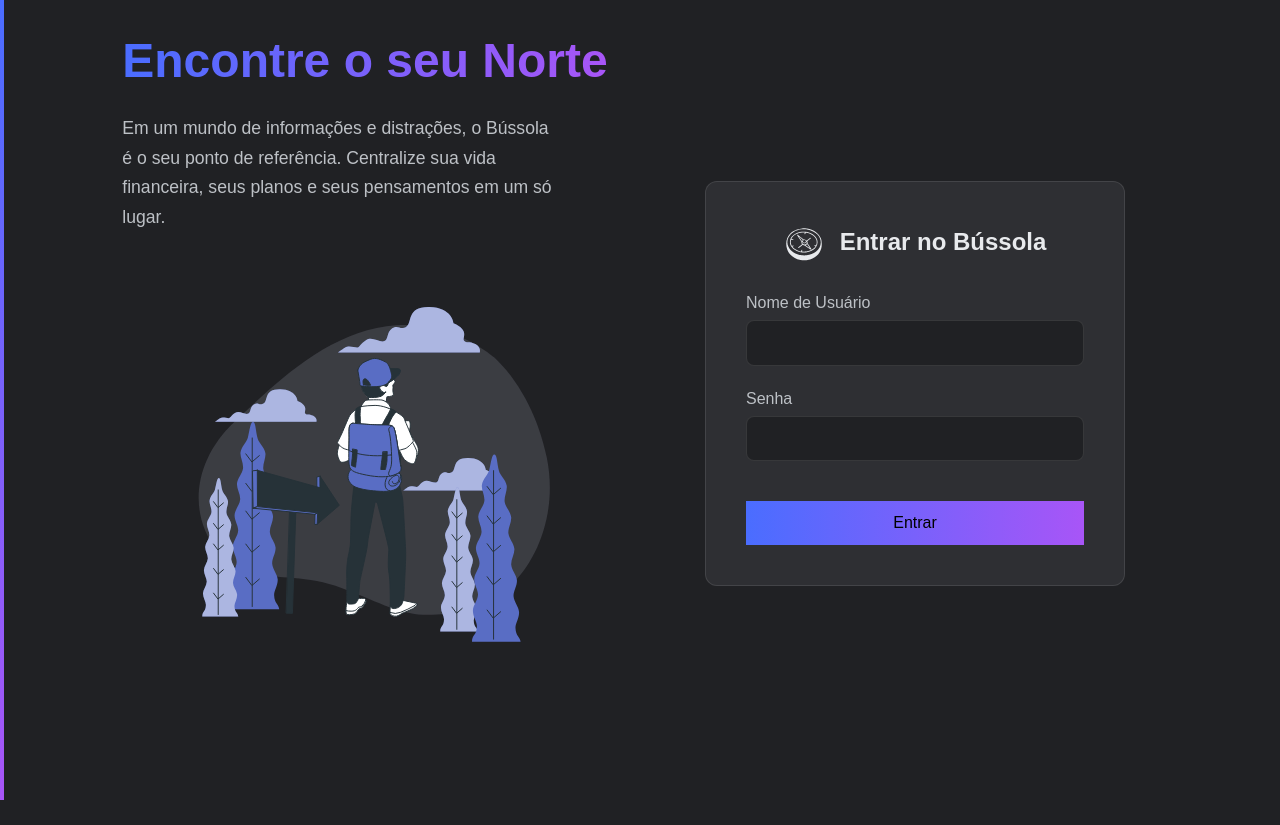
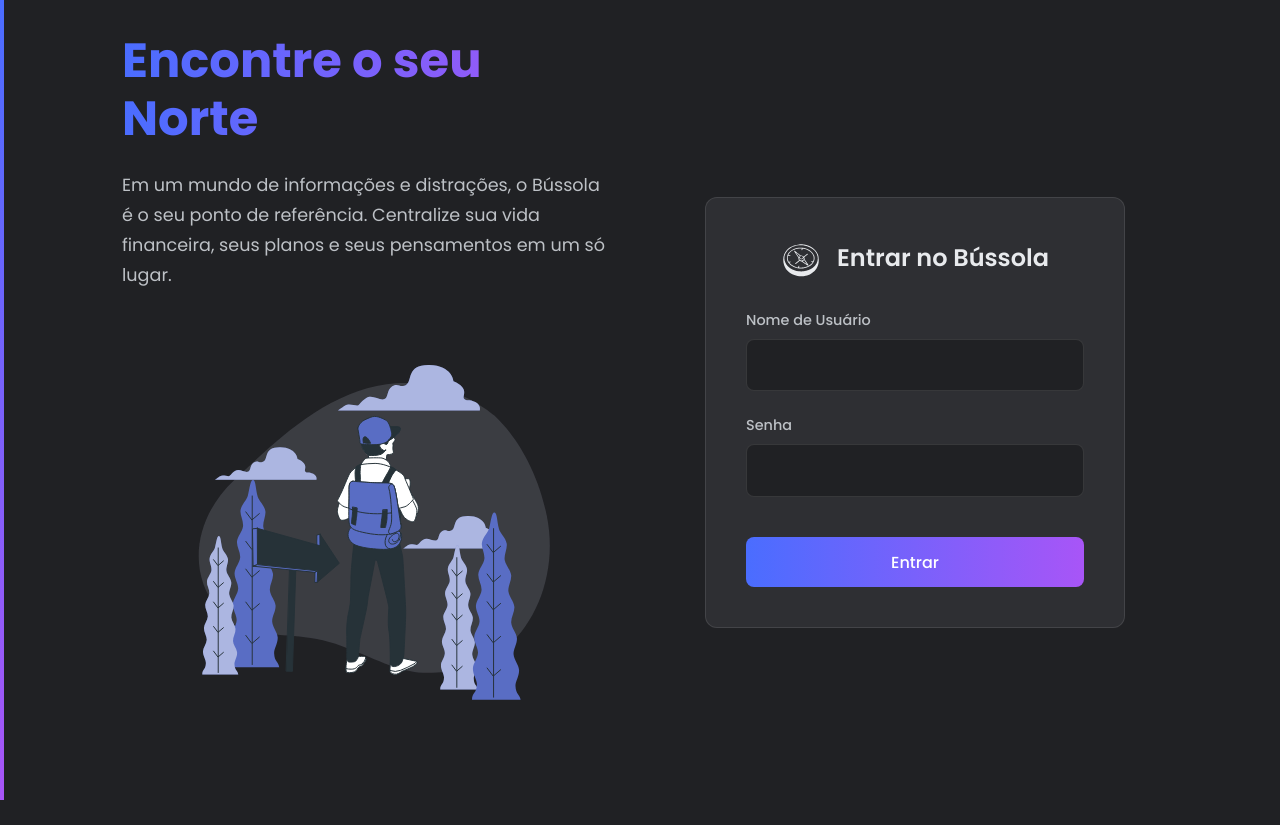
Before and after one commit to Marocosz/Bussola-v2, a React (Vite) app in the folder bussola_web/: page /login in a window 1280 px wide. Before the commit the page ends 800 px from the top, so only its background shows below. Built offline with nearby package versions, Linux system fonts and the light colour scheme; some icons are missing.

Commit message:
home att

```diff
--- a/bussola_web/index.html
+++ b/bussola_web/index.html
@@ -1,10 +1,17 @@
 <!doctype html>
-<html lang="en">
+<html lang="pt-br">
   <head>
     <meta charset="UTF-8" />
     <link rel="icon" type="image/svg+xml" href="/vite.svg" />
     <meta name="viewport" content="width=device-width, initial-scale=1.0" />
-    <title>bussola_web</title>
+    <title>Bússola Hub</title>
+
+    <link rel="preconnect" href="https://fonts.googleapis.com">
+    <link rel="preconnect" href="https://fonts.gstatic.com" crossorigin>
+    <link href="https://fonts.googleapis.com/css2?family=Poppins:wght@300;400;500;600;700&display=swap" rel="stylesheet">
+
+    <link rel="stylesheet" href="https://cdnjs.cloudflare.com/ajax/libs/font-awesome/6.5.2/css/all.min.css">
+    <link rel="stylesheet" href="https://cdnjs.cloudflare.com/ajax/libs/weather-icons/2.0.10/css/weather-icons.min.css">
   </head>
   <body>
     <div id="root"></div>
--- a/bussola_web/package.json
+++ b/bussola_web/package.json
@@ -13,7 +13,8 @@
     "axios": "^1.13.2",
     "react": "^19.2.0",
     "react-dom": "^19.2.0",
-    "react-router-dom": "^7.10.1"
+    "react-router-dom": "^7.10.1",
+    "weather-icons": "^1.3.2"
   },
   "devDependencies": {
     "@eslint/js": "^9.39.1",
--- a/bussola_web/src/assets/styles/global.css
+++ b/bussola_web/src/assets/styles/global.css
@@ -1,141 +1,220 @@
 /* ========================================================= */
 /* 1. VARIÁVEIS GLOBAIS (TEMA ESCURO PADRÃO)                 */
 /* ========================================================= */
-
 :root {
     /* --- Cores da Estrutura e Fundo --- */
-    --cor-fundo: #202124;             /* Cor principal do fundo da página */
-    --cor-card-principal: #2E2F33;   /* Cor de fundo para cards primários */
-    --cor-card-secundario: #292a2d; /* Cor de fundo para elementos secundários ou hover sutil */
-    --cor-borda: rgba(255, 255, 255, 0.1); /* Cor das bordas e divisores */
-    --cor-fundo-hover: rgba(255, 255, 255, 0.05); /* Fundo sutil ao passar o mouse sobre itens */
+    --cor-fundo: #202124;
+    --cor-card-principal: #2E2F33;
+    --cor-card-secundario: #292a2d;
+    --cor-borda: rgba(255, 255, 255, 0.1);
+    --cor-fundo-hover: rgba(255, 255, 255, 0.05);
 
     /* --- Cores de Texto --- */
-    --cor-texto-principal: #E8EAED;   /* Cor primária para texto regular */
-    --cor-texto-secundario: #BDC1C6; /* Cor para texto de apoio, legendas, placeholders */
-    --cor-destaque: #FFFFFF;         /* Cor para texto de ênfase ou ícones ativos */
+    --cor-texto-principal: #E8EAED;
+    --cor-texto-secundario: #BDC1C6;
+    --cor-destaque: #FFFFFF;
 
-    /* --- Cores de Ação e Feedback Visual --- */
-    --cor-azul-primario: #4A6DFF;          /* Cor principal para botões e links interativos */
-    --cor-azul-hover: #3859e0;             /* Cor do botão azul ao passar o mouse */
-    --cor-vermelho-delete: #e74c3c;         /* Cor para ações destrutivas (excluir) */
-    --cor-vermelho-delete-hover: #c0392b;   /* Hover da ação destrutiva */
-    --cor-cinza-botao: #484a4f;            /* Cor para botões neutros ou secundários */
-    --cor-cinza-botao-hover: #5f6368;      /* Hover do botão cinza */
-    --cor-verde-sucesso: #27ae60;          /* Cor para feedback de sucesso */
-    --cor-verde-sucesso-hover: #2ecc71;    /* Hover do feedback de sucesso */
-    --cor-laranja-aviso: #f39c12;          /* Cor para avisos ou itens fixados */
-    --cor-laranja-aviso-hover: #f1c40f;    /* Hover do feedback de aviso */
+    /* --- Cores de Ação --- */
+    --cor-azul-primario: #4A6DFF;
+    --cor-azul-hover: #3859e0;
+    --cor-vermelho-delete: #e74c3c;
+    --cor-vermelho-delete-hover: #c0392b;
+    --cor-cinza-botao: #484a4f;
+    --cor-cinza-botao-hover: #5f6368;
+    --cor-verde-sucesso: #27ae60;
+    --cor-verde-sucesso-hover: #2ecc71;
+    --cor-laranja-aviso: #f39c12;
+    --cor-laranja-aviso-hover: #f1c40f;
 
-    /* --- Cores de Componentes Específicos (Scrollbar e Gráficos) --- */
+    /* --- Outros --- */
     --cor-scrollbar: #5f6368;
     --cor-scrollbar-hover: #9aa0a6;
-    --cor-grafico-receita: rgba(39, 174, 96, 0.7);    /* Verde para gráficos de receita */
-    --cor-grafico-despesa: rgba(231, 76, 60, 0.7);    /* Vermelho para gráficos de despesa */
-    --cor-grafico-semanal: rgba(153, 102, 255, 0.7);  /* Roxo para gráficos de visão geral */
-    --cor-grafico-dinamico-fundo: rgba(74, 109, 255, 0.2); /* Preenchimento azul para gráficos dinâmicos */
-    --cor-grafico-dinamico-borda: var(--cor-azul-primario); /* Borda azul para gráficos dinâmicos */
-    --cor-grade-grafico: rgba(255, 255, 255, 0.1); /* Cor das linhas de grade do gráfico */
 }
 
 /* ========================================================= */
 /* 2. VARIÁVEIS PARA O TEMA CLARO                            */
 /* ========================================================= */
-
-/* Sobrescreve as variáveis quando a classe .light-theme está ativa no body */
 body.light-theme {
-    /* Estrutura */
     --cor-fundo: #F8F9FA;
     --cor-card-principal: #FFFFFF;
     --cor-card-secundario: #e3dfdf75;
     --cor-borda: rgba(0, 0, 0, 0.1);
     --cor-fundo-hover: rgba(0, 0, 0, 0.05);
-
-    /* Texto (cores invertidas para fundo claro) */
     --cor-texto-principal: #212529;
     --cor-texto-secundario: #636363;
-
-    /* Botões neutros */
     --cor-cinza-botao: #8b8a8a;
     --cor-cinza-botao-hover: #6a6a6a;
-
-    /* Scroll e gráficos (ajuste da cor da grade para fundo claro) */
     --cor-scrollbar: #CED4DA;
     --cor-scrollbar-hover: #ADB5BD;
-    --cor-grade-grafico: rgba(0, 0, 0, 0.1);
-    /* Mantém as cores vibrantes dos gráficos iguais ao tema escuro */
-    --cor-grafico-receita: rgba(39, 174, 96, 0.7);
-    --cor-grafico-despesa: rgba(231, 76, 60, 0.7);
-    --cor-grafico-semanal: rgba(153, 102, 255, 0.7);
-    --cor-grafico-dinamico-fundo: rgba(74, 109, 255, 0.2);
-    --cor-grafico-dinamico-borda: var(--cor-azul-primario);
 }
 
 /* ========================================================= */
-/* 3. RESET BÁSICO E ESTILOS GERAIS                          */
+/* 3. RESET E CONFIGURAÇÕES GERAIS                           */
 /* ========================================================= */
-
-/* Reset universal para garantir consistência no modelo de caixa */
 * {
     margin: 0;
     padding: 0;
     box-sizing: border-box;
 }
 
-/* Garante que o HTML ocupe a altura total */
 html {
     height: 100%;
 }
 
-/* Estilos base do corpo da página */
+/* --- ATUALIZAÇÃO DE TIPOGRAFIA --- */
+/* Garante que a fonte Poppins pegue em todos os elementos, inclusive inputs e botões */
+body, button, input, textarea, select {
+    font-family: 'Poppins', sans-serif;
+    -webkit-font-smoothing: antialiased;
+    -moz-osx-font-smoothing: grayscale;
+}
+
 body {
-    min-height: 100%; /* Garante que o corpo ocupe pelo menos a altura da tela */
-    font-family: 'Poppins', sans-serif; /* Fonte padrão do projeto */
-    color: var(--cor-texto-principal); /* Cor de texto padrão vinda das variáveis */
-    background-color: var(--cor-fundo); /* Cor de fundo padrão vinda das variáveis */
-    display: flex; /* Permite o uso de flexbox para layout de página (ex: sticky footer) */
+    min-height: 100%;
+    color: var(--cor-texto-principal);
+    background-color: var(--cor-fundo);
+    display: flex;
     flex-direction: column;
 }
 
-/* Remove sublinhado padrão de links */
 a {
     color: var(--cor-texto-principal);
     text-decoration: none;
 }
 
-/* ========================================================= */
-/* 4. ESTILIZAÇÃO DA SCROLLBAR                               */
-/* ========================================================= */
-
-/* --- Navegadores baseados em WebKit (Chrome, Safari, Edge) --- */
-
-/* Largura da barra de rolagem */
+/* Scrollbar Personalizada */
 ::-webkit-scrollbar {
     width: 10px;
 }
-
-/* Trilha (fundo) da barra de rolagem */
 ::-webkit-scrollbar-track {
     background: transparent;
 }
-
-/* Polegar (a parte móvel) da barra de rolagem */
 ::-webkit-scrollbar-thumb {
     background-color: var(--cor-scrollbar);
     border-radius: 20px;
-    /* Cria um espaçamento visual entre o polegar e a borda da trilha */
     border: 3px solid var(--cor-fundo);
 }
-
-/* Efeito hover no polegar da barra de rolagem */
 ::-webkit-scrollbar-thumb:hover {
     background-color: var(--cor-scrollbar-hover);
 }
 
-/* --- Navegador Firefox --- */
+/* ========================================================= */
+/* 4. COMPONENTES (BOTÕES, INPUTS, CARDS)                    */
+/* ========================================================= */
 
-/* Define a barra de rolagem fina e as cores (polegar e trilha) */
-* {
-    scrollbar-width: thin;
-    scrollbar-color: var(--cor-scrollbar) var(--cor-fundo);
+/* --- Botões Base --- */
+.btn-primary,
+.btn-secondary,
+.btn-delete,
+.submit-button {
+    padding: 0.6rem 1.2rem;
+    border: none;
+    border-radius: 8px;
+    font-weight: 500; /* Poppins Medium */
+    cursor: pointer;
+    font-size: 0.9rem;
+    transition: all 0.3s ease;
+    display: inline-flex;
+    align-items: center;
+    justify-content: center;
+    gap: 0.5rem;
+    color: var(--cor-destaque);
+    text-decoration: none;
 }
+
+/* Botão Primário (Gradiente) */
+.btn-primary,
+.submit-button {
+    background: linear-gradient(90deg, var(--cor-azul-primario), #a855f7);
+}
+
+.btn-primary:hover,
+.submit-button:hover {
+    box-shadow: 0 4px 15px rgba(0, 0, 0, 0.2);
+    transform: translateY(-2px);
+}
+
+.btn-primary.large-button {
+    padding: 0.8rem 2rem;
+    font-size: 1rem;
+    font-weight: 600;
+}
+
+/* Botão Secundário */
+.btn-secondary {
+    background-color: var(--cor-cinza-botao);
+}
+.btn-secondary:hover {
+    background-color: var(--cor-cinza-botao-hover);
+    transform: translateY(-2px);
+}
+
+/* Botão Delete */
+.btn-delete {
+    background-color: var(--cor-vermelho-delete);
+}
+.btn-delete:hover {
+    background-color: var(--cor-vermelho-delete-hover);
+    transform: translateY(-2px);
+}
+
+/* --- Botões de Ação Redondos (Ícones) --- */
+.btn-action-icon {
+    background: var(--cor-card-secundario);
+    border: none;
+    color: var(--cor-texto-secundario);
+    width: 32px;
+    height: 32px;
+    border-radius: 50%;
+    cursor: pointer;
+    display: flex;
+    align-items: center;
+    justify-content: center;
+    transition: all 0.2s ease;
+    padding: 0;
+}
+.btn-action-icon:hover {
+    background-color: var(--cor-azul-hover);
+    color: white;
+}
+
+/* --- Inputs e Formulários --- */
+.form-input {
+    width: 100%;
+    padding: 0.75rem;
+    border: 1px solid var(--cor-borda);
+    border-radius: 6px;
+    background-color: var(--cor-fundo);
+    color: var(--cor-texto-principal);
+    font-size: 1rem;
+    /* A fonte é herdada do reset global agora, mas mantemos por segurança */
+    font-family: 'Poppins', sans-serif;
+}
+.form-input:focus {
+    outline: none;
+    border-color: var(--cor-azul-primario);
+}
+
+.form-group label {
+    display: block;
+    margin-bottom: 0.4rem;
+    font-weight: 500;
+    font-size: 0.9rem;
+    color: var(--cor-texto-secundario);
+}
+
+/* ========================================================= */
+/* 5. LAYOUT GERAL                                           */
+/* ========================================================= */
+.container {
+    width: 100%;
+    margin: 0 auto;
+    padding: 0 20px;
+    max-width: 1920px;
+}
+
+main.container {
+    flex-grow: 1;
+    padding-top: 2rem;
+    padding-bottom: 2rem;
+}
--- a/bussola_web/src/main.jsx
+++ b/bussola_web/src/main.jsx
@@ -1,7 +1,8 @@
 import React from 'react'
 import ReactDOM from 'react-dom/client'
 import App from './App.jsx'
-import './assets/styles/global.css' // <-- Aponta para o nosso CSS novo
+import './assets/styles/global.css'
+import 'weather-icons/css/weather-icons.css';
 
 ReactDOM.createRoot(document.getElementById('root')).render(
   <React.StrictMode>
--- a/bussola_web/src/pages/Home/styles.css
+++ b/bussola_web/src/pages/Home/styles.css
@@ -51,7 +51,7 @@ main.container {
 
 .datetime-widget {
     text-align: left;
-    margin-bottom: 2rem;
+    margin-bottom: 2rem; /* Ajustado para 2rem igual ao antigo */
 }
 
 .datetime-widget .time-display {
@@ -70,6 +70,7 @@ main.container {
     padding-left: 2px;
 }
 
+/* --- CLIMA (CÓDIGO EXATO DO ANTIGO) --- */
 .weather-widget {
     display: flex;
     align-items: center;
@@ -79,6 +80,7 @@ main.container {
     background-color: var(--cor-card-secundario);
     border-radius: 10px;
     border: 1px solid var(--cor-borda);
+    /* width: fit-content removido para restaurar o comportamento antigo */
 }
 
 .weather-widget i {
@@ -106,6 +108,7 @@ main.container {
     text-transform: capitalize;
     margin-top: 2px;
 }
+/* -------------------------------------- */
 
 /* ============================================= */
 /* 2. Seção de Apresentação de Funcionalidades   */
```
Also changed, not shown: bussola_web/src/pages/Home/index.jsx (+12 -10 lines), 2 other files (tests, documents, lock files or other folders).
